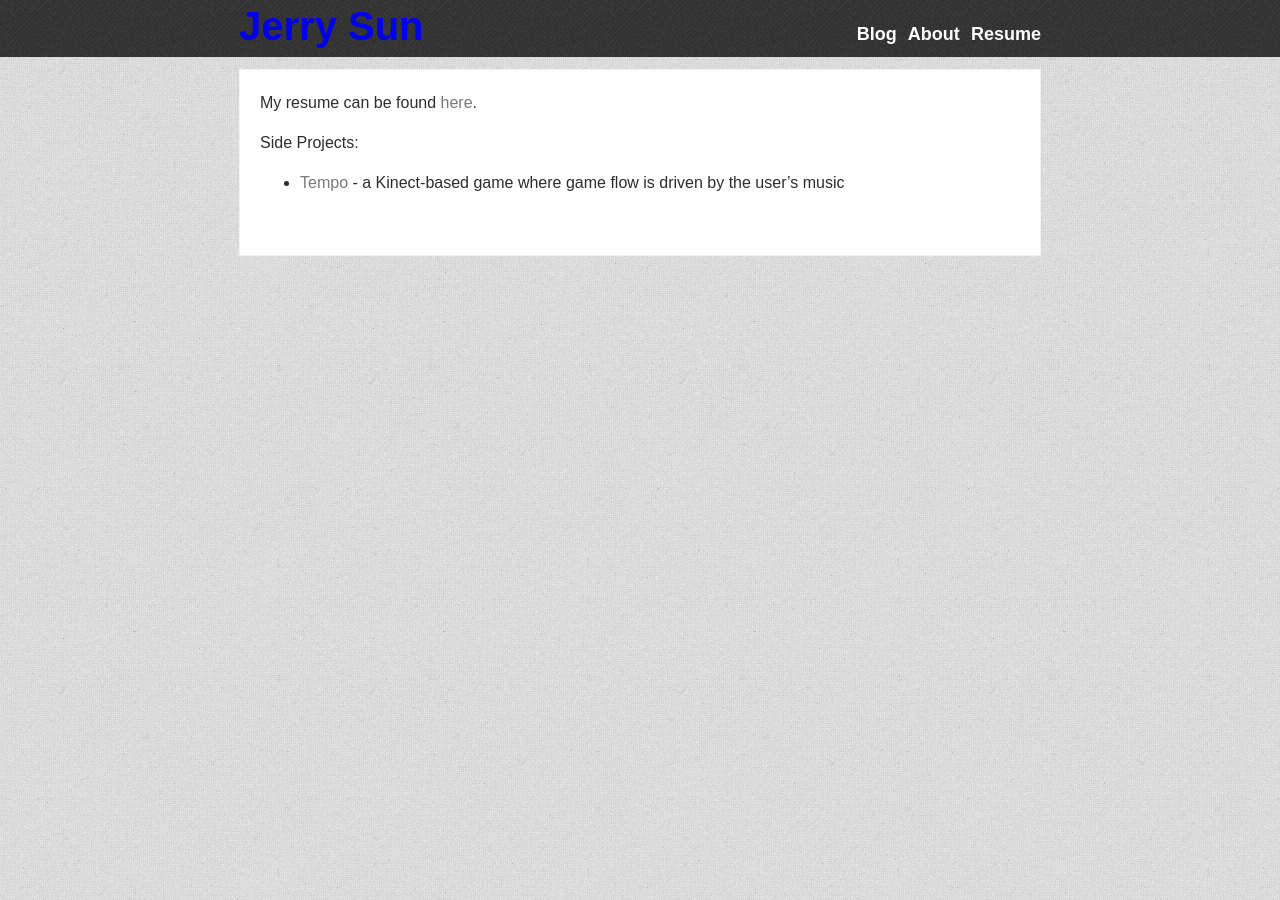
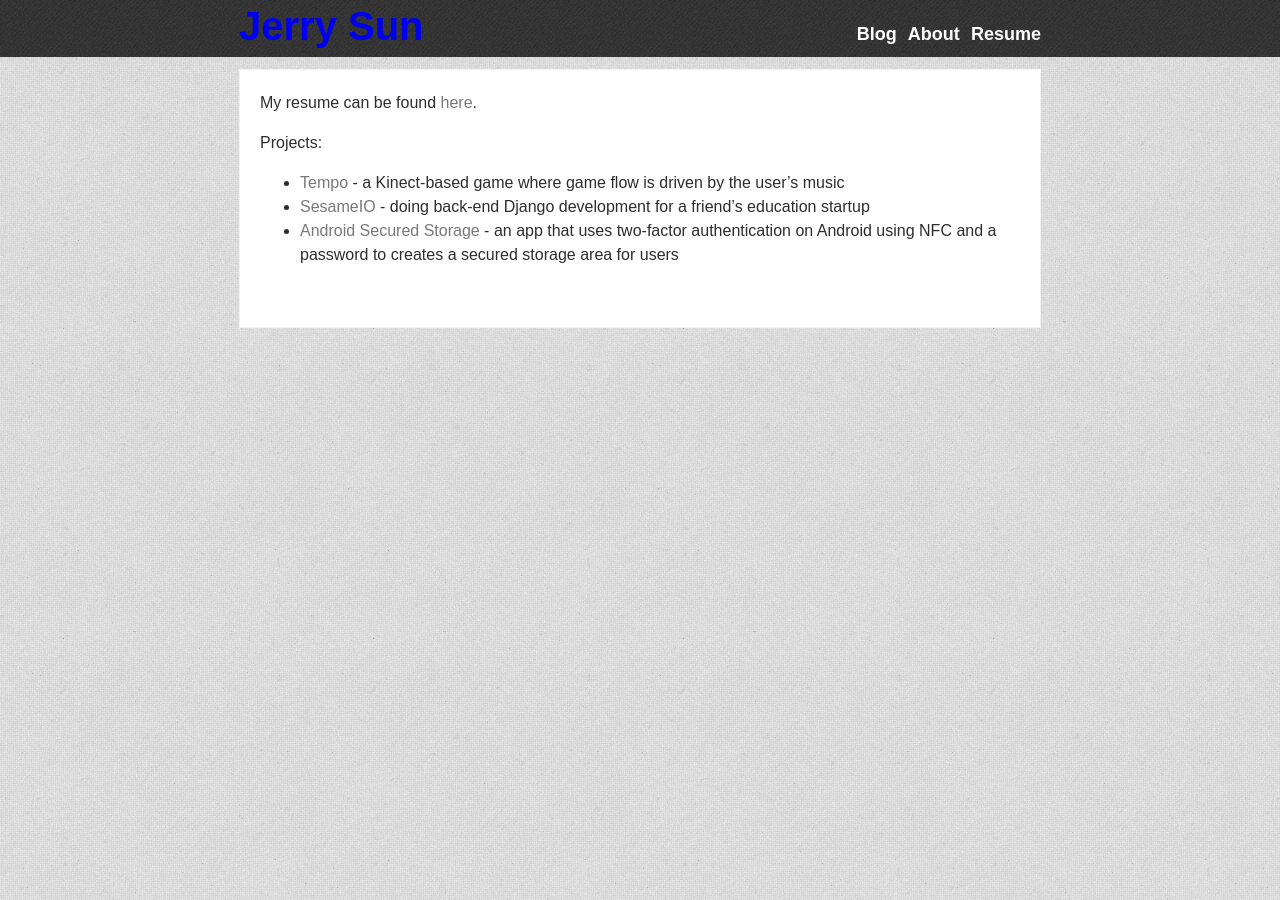
Before and after one commit to jerrysun21/jerrysun21.github.com, a Jekyll site: the page built from resume.md, in a window 1280 px wide. Built offline with Jekyll 4.4.1, drawn with Linux system fonts in a browser that asks for light colours; some web fonts are replaced.

Commit message:
added more projects

```diff
--- a/resume.md
+++ b/resume.md
@@ -6,6 +6,8 @@ title: "Resume"
 My resume can be found [here](/res/resume.pdf).
 
 
-Side Projects:
+Projects:
 
 - [Tempo](http://mavericklee.com/tempo) - a Kinect-based game where game flow is driven by the user's music
+- [SesameIO](http://beta.sesameio.com) - doing back-end Django development for a friend's education startup
+- [Android Secured Storage](https://github.com/jerrysun21/multi-user-secure-storage) - an app that uses two-factor authentication on Android using NFC and a password to creates a secured storage area for users
```
